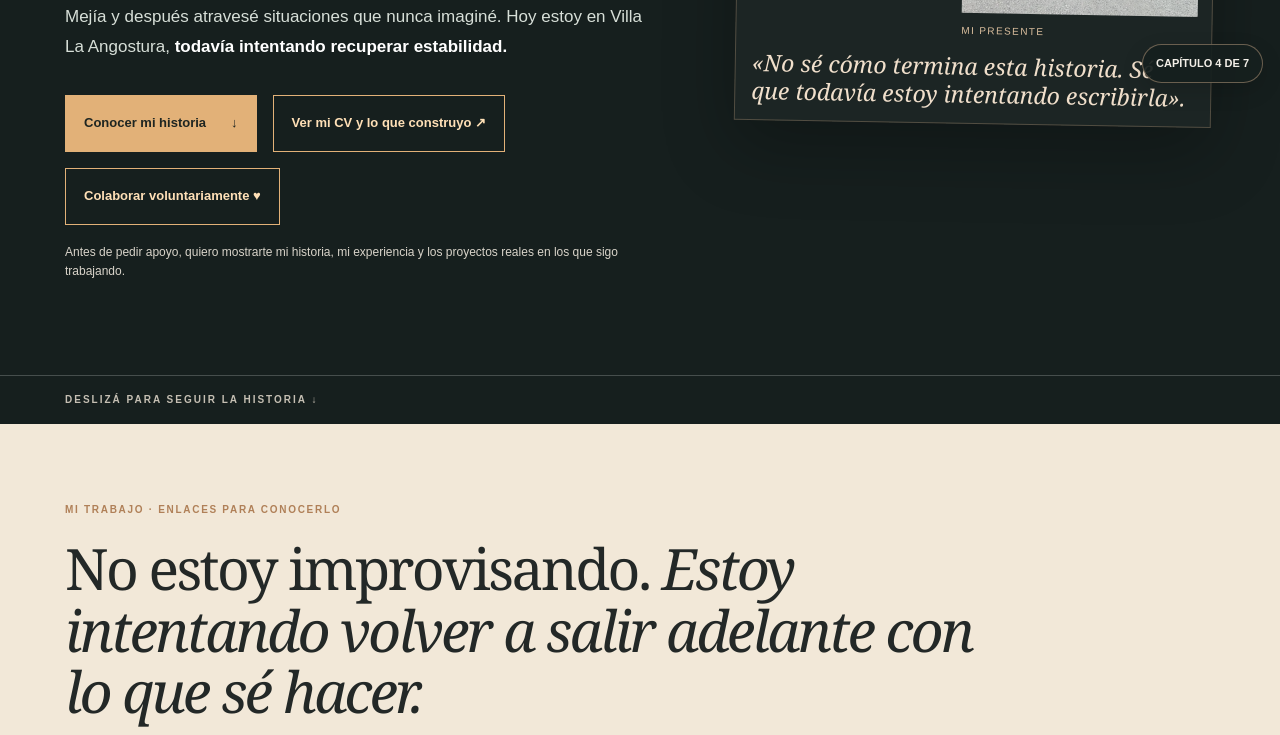
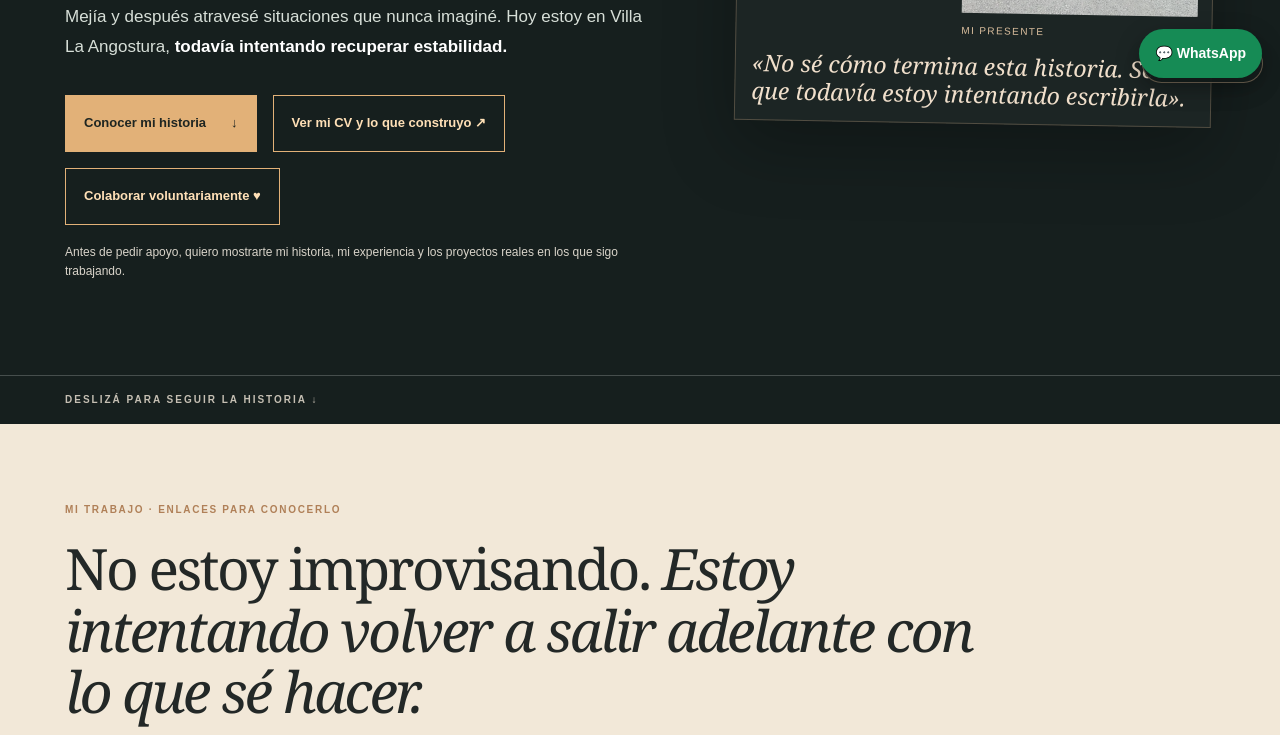
Before and after one commit to caye2404/todo-vuelve, a plain HTML site: page index.html in a window 1280 px wide. Shown: the part 700-1435 px from the top of the page. Drawn offline with Linux system fonts and the light colour scheme.

Commit message:
Agregar contacto WhatsApp visible y flotante en NOS MUEVE

```diff
--- a/index.html
+++ b/index.html
@@ -50,6 +50,9 @@
 @media(max-width:960px){.proof-grid{gap:10px}.proof-card{padding:22px 18px}.bank-grid{grid-template-columns:1fr}}
 @media(max-width:760px){.navlinks{gap:8px}.navlinks .nav-work{display:none}.navlinks .nav-help{padding:10px 11px;font-size:11px}.proofbar{padding:53px 0}.proof-grid{grid-template-columns:1fr;gap:12px}.proof-card{min-height:210px;padding:23px}.proof-card strong{font-size:36px}.projects .project-cards{grid-template-columns:1fr}.projects .project-link{min-height:205px}.hero-actions{gap:10px}.hero-secondary,.hero-actions .start{width:100%}.bank-grid{grid-template-columns:1fr}.mobile-quick{position:fixed;z-index:109;bottom:0;left:0;right:0;display:grid;grid-template-columns:1fr 1fr;gap:8px;background:#fffdf8f5;padding:10px 12px calc(10px + env(safe-area-inset-bottom));border-top:1px solid #c6bcad;box-shadow:0 -10px 25px #1c282420}.mobile-quick a{text-decoration:none;text-align:center;display:grid;place-items:center;min-height:45px;font-size:13px;font-weight:900;background:#23372e;color:#fff;border-radius:5px}.mobile-quick a:last-child{background:#d8a96e;color:#1c241e}body{padding-bottom:70px}.toast{bottom:90px}}
 @media(prefers-reduced-motion:reduce){.proof-card{transition:none}}
+
+/* Contacto directo para oportunidades y consultas */
+.wa-contact{display:inline-flex;align-items:center;justify-content:center;gap:10px;margin:15px 0 8px;padding:14px 22px;border-radius:12px;background:#168b55;color:#fff!important;text-decoration:none;font-size:15px;font-weight:900;box-shadow:0 8px 22px #168b5530;min-height:52px}.wa-contact:hover{background:#117d4b}.wa-contact:focus-visible{outline:3px solid #ca9b65;outline-offset:4px}.wa-floating{position:fixed;z-index:90;right:18px;bottom:75px;display:inline-flex;align-items:center;gap:8px;padding:12px 16px;border-radius:999px;background:#168b55;color:white!important;text-decoration:none;box-shadow:0 8px 25px #0004;font-size:14px;font-weight:900;min-height:49px}.wa-floating:hover{background:#117d4b}@media(min-width:800px){.wa-floating{bottom:22px}}@media(max-width:400px){.wa-floating{right:12px;bottom:75px;padding:11px 13px;font-size:12px}}
 </style></head>
 <body><div class="progress-line" aria-hidden="true"><span id="scroll-progress"></span></div>
 <header class="topbar"><div class="container topbar-inner"><a class="brand" href="#inicio">NOS MUEVE<b>.</b></a><nav class="navlinks" aria-label="Navegación"><a href="#historia">Mi historia</a><a class="nav-work" href="#trayectoria">Mi CV y proyectos</a><a class="nav-help" href="#ayudar">Quiero colaborar</a></nav></div></header>
@@ -89,7 +92,7 @@
 <a class="project-link" href="https://cayelab-web.pages.dev/" target="_blank" rel="noopener noreferrer"><strong>CayeLab</strong><small>Mis proyectos de tecnología, soporte, automatizaciones y soluciones digitales para negocios.</small><span class="arrow">Visitar CayeLab ↗</span></a>
 </div></div></section>
 <section class="progress-section" id="objetivo"><div class="container progress-layout"><div><div class="eyebrow">MI OBJETIVO PERSONAL</div><h2>Quiero mostrar también cómo avanza la ayuda.</h2><p>Esta era la meta de referencia de mi campaña anterior. Hoy representa mi intención de reunir recursos para la atención dental, gastos esenciales y la posibilidad de empezar otra etapa.</p><p>No quiero inflar una cifra ni confundir números vendidos en una campaña anterior con dinero que realmente llegó a mi cuenta. Por eso, <strong>la barra muestra únicamente aportes que pueda confirmar.</strong></p></div><div class="meter"><div class="meter-label">META DE REFERENCIA</div><div class="meter-goal" id="goal">$1.500.000 <small>ARS</small></div><div class="meter-divider"></div><div class="meter-label">RECAUDADO Y CONFIRMADO</div><div class="meter-raised" id="raised" aria-live="polite">Por verificar</div><div class="meter-track" aria-hidden="true"><div class="meter-fill" id="meter-fill"></div></div><p class="meter-percent" id="percent">Sin porcentaje confirmado</p><p class="meter-note" id="status-note">El total se actualiza después de verificar los aportes.</p><p class="meter-note" id="updated"></p></div></div></section>
-<section class="help" id="ayudar"><div class="container help-layout"><div><div class="eyebrow">SI QUERÉS DARME UNA MANO</div><h2>Gracias por haber llegado hasta acá.</h2><p class="help-intro">Si esta historia te llegó, ya hiciste algo importante al leerla. Si además podés colaborar, hay opciones claras y voluntarias a tu derecha o debajo en el celular.</p><p>Ahora ya sabés por qué esta ayuda es importante para mí. Las colaboraciones son personales y voluntarias; no financian NÚCLEO ni CayeLab, y no hay que comprar nada para colaborar.</p><p>Si no podés ayudar económicamente, compartir la página también me permite llegar a personas que quizás tengan una oportunidad laboral o puedan acompañarme de otra manera.</p><button id="share-btn" class="share" type="button">Compartir mi historia ↗</button></div><div class="payment" id="medios-de-ayuda"><div class="eyebrow">APORTE LIBRE · SIN COMPROMISO</div><h3>Si podés, tu ayuda suma.</h3>
+<section class="help" id="ayudar"><div class="container help-layout"><div><div class="eyebrow">SI QUERÉS DARME UNA MANO</div><h2>Gracias por haber llegado hasta acá.</h2><p class="help-intro">Si esta historia te llegó, ya hiciste algo importante al leerla. Si además podés colaborar, hay opciones claras y voluntarias a tu derecha o debajo en el celular.</p><p>Ahora ya sabés por qué esta ayuda es importante para mí. Las colaboraciones son personales y voluntarias; no financian NÚCLEO ni CayeLab, y no hay que comprar nada para colaborar.</p><p>Si no podés ayudar económicamente, compartir la página también me permite llegar a personas que quizás tengan una oportunidad laboral o puedan acompañarme de otra manera.</p><button id="share-btn" class="share" type="button">Compartir mi historia ↗</button><p style="margin:20px 0 0"><strong>¿Querés contactarme por trabajo, patrocinio o hacerme una consulta?</strong></p><a class="wa-contact" href="https://wa.me/5491126830194?text=Hola%20Caye%2C%20vi%20tu%20p%C3%A1gina%20NOS%20MUEVE%20y%20quiero%20contactarte." target="_blank" rel="noopener noreferrer" aria-label="Escribirme por WhatsApp al más 54 9 11 2683 0194">💬 ESCRIBIRME POR WHATSAPP ↗</a><p class="bank-detail">WhatsApp: <strong>+54 9 11 2683-0194</strong></p></div><div class="payment" id="medios-de-ayuda"><div class="eyebrow">APORTE LIBRE · SIN COMPROMISO</div><h3>Si podés, tu ayuda suma.</h3>
 <p class="payment-sub">Podés elegir cualquiera de estos medios. Los botones de transferencia copian el alias para usarlo en tu aplicación bancaria.</p>
 <div class="bank-grid">
 <article class="bank-option"><h4 class="bank-name">Banco Galicia</h4><p class="bank-owner">Titular: Cayetano Raúl Benítez</p><strong class="bank-alias">caye2000</strong><button class="bank-copy" type="button" data-copy="caye2000" aria-label="Copiar alias caye2000 de Banco Galicia">COPIAR ALIAS GALICIA ⧉</button></article>
@@ -98,7 +101,7 @@
 <a class="paypal big-pay" href="https://paypal.me/caye2404" target="_blank" rel="noopener noreferrer">COLABORAR POR PAYPAL <span aria-hidden="true">↗</span></a>
 <p class="notice"><strong>Importante:</strong> las transferencias son voluntarias y personales, sin sorteos, premios ni obligación de colaborar. Verificá siempre que aparezca <strong>Cayetano Raúl Benítez</strong> como titular antes de confirmar el envío. NÚCLEO y CayeLab no reciben estos aportes.</p>
 </div></div></section></main>
-<footer class="footer"><div class="container footer-inner"><a href="#inicio" class="brand">NOS MUEVE<b>.</b></a><p>Una historia real. Todavía en construcción.</p><a href="#inicio">Volver arriba ↑</a></div></footer><nav class="mobile-quick" aria-label="Accesos rápidos"><a href="#trayectoria">VER CV Y PROYECTOS ↗</a><a href="#ayudar">COLABORAR ♥</a></nav><div class="reading-chip" id="reading-step" aria-hidden="true">MI HISTORIA</div><div class="toast" id="toast" hidden></div><script>
+<footer class="footer"><div class="container footer-inner"><a href="#inicio" class="brand">NOS MUEVE<b>.</b></a><p>Una historia real. Todavía en construcción.</p><a href="#inicio">Volver arriba ↑</a></div></footer><a class="wa-floating" href="https://wa.me/5491126830194?text=Hola%20Caye%2C%20vi%20tu%20p%C3%A1gina%20NOS%20MUEVE%20y%20quiero%20contactarte." target="_blank" rel="noopener noreferrer" aria-label="Contactar a Caye por WhatsApp">💬 WhatsApp</a><nav class="mobile-quick" aria-label="Accesos rápidos"><a href="#trayectoria">VER CV Y PROYECTOS ↗</a><a href="#ayudar">COLABORAR ♥</a></nav><div class="reading-chip" id="reading-step" aria-hidden="true">MI HISTORIA</div><div class="toast" id="toast" hidden></div><script>
 'use strict';
 const qs=s=>document.querySelector(s);
 const progress=qs('#scroll-progress'),badge=qs('#reading-step');
```
